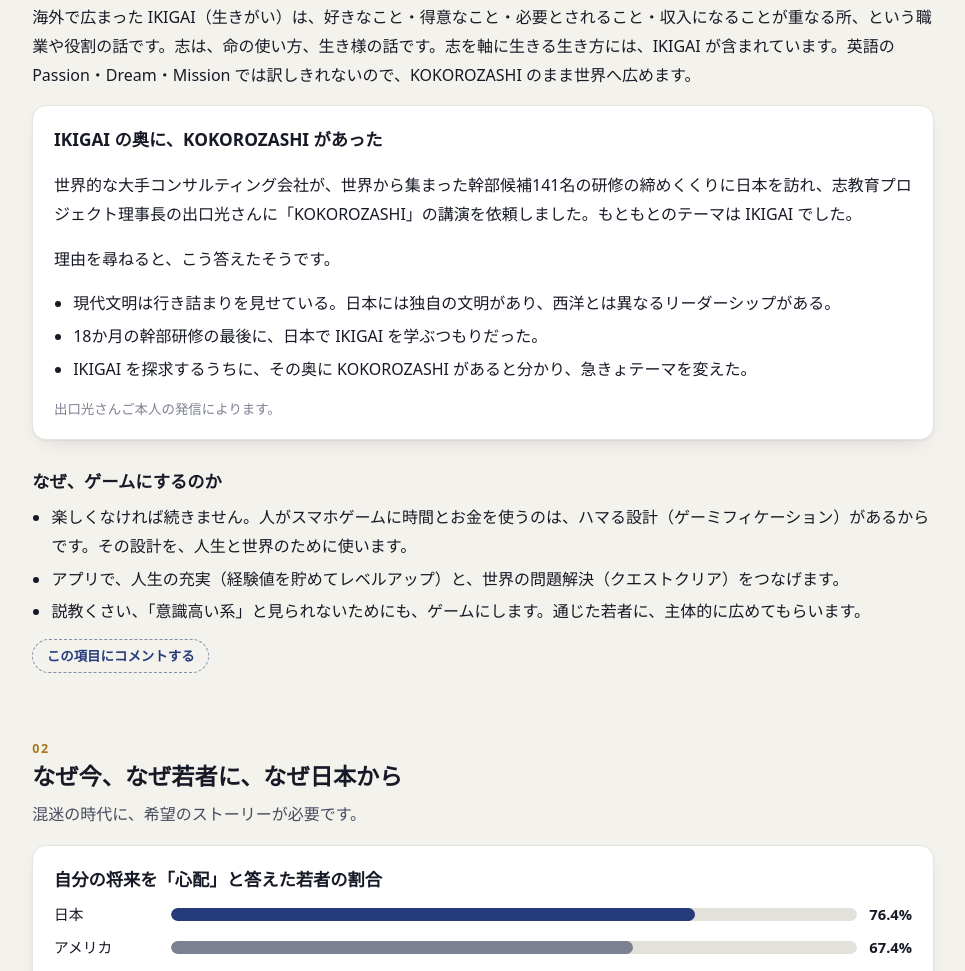
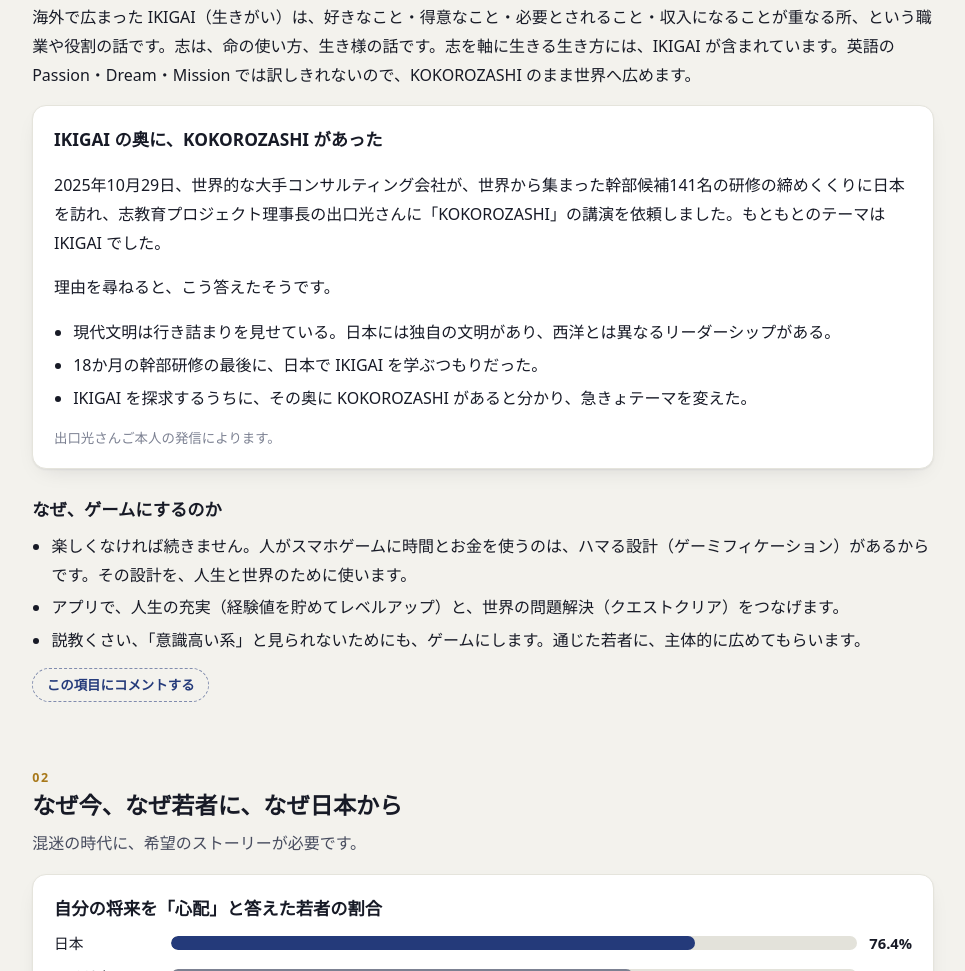
Before and after one commit to hrkty413-arch/kokorozashi, a plain HTML site: page index.html in a window 1280 px wide. Shown: the part 1676-2647 px from the top of the page, without its empty margins (157-1122 px from the left). Drawn offline with Linux system fonts and the light colour scheme.

Commit message:
ご案内ページを更新

```diff
--- a/index.html
+++ b/index.html
@@ -212,7 +212,7 @@ footer{margin-top:3.5rem;font-size:.84rem;color:var(--ink-faint);border-top:1px
 <p>海外で広まった IKIGAI（生きがい）は、好きなこと・得意なこと・必要とされること・収入になることが重なる所、という職業や役割の話です。志は、命の使い方、生き様の話です。志を軸に生きる生き方には、IKIGAI が含まれています。英語の Passion・Dream・Mission では訳しきれないので、KOKOROZASHI のまま世界へ広めます。</p>
 <div class="card">
   <h3>IKIGAI の奥に、KOKOROZASHI があった</h3>
-  <p>世界的な大手コンサルティング会社が、世界から集まった幹部候補141名の研修の締めくくりに日本を訪れ、志教育プロジェクト理事長の出口光さんに「KOKOROZASHI」の講演を依頼しました。もともとのテーマは IKIGAI でした。</p>
+  <p>2025年10月29日、世界的な大手コンサルティング会社が、世界から集まった幹部候補141名の研修の締めくくりに日本を訪れ、志教育プロジェクト理事長の出口光さんに「KOKOROZASHI」の講演を依頼しました。もともとのテーマは IKIGAI でした。</p>
   <p>理由を尋ねると、こう答えたそうです。</p>
   <ul class="plain">
     <li>現代文明は行き詰まりを見せている。日本には独自の文明があり、西洋とは異なるリーダーシップがある。</li>
```
